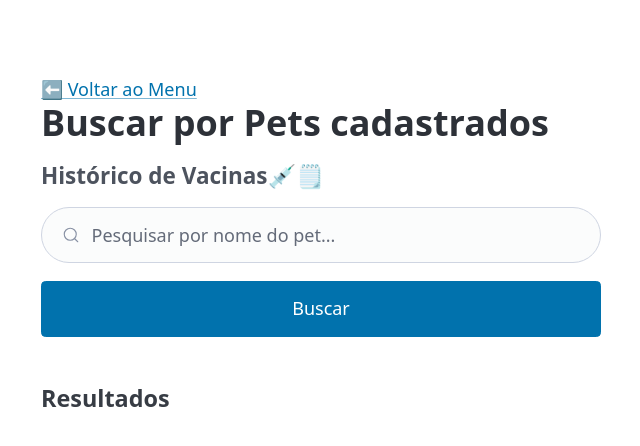
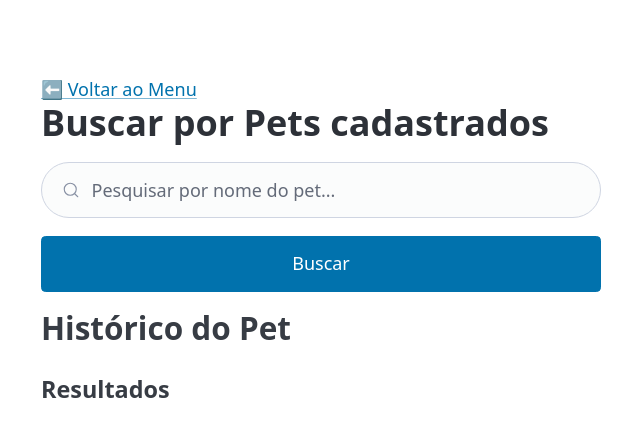
Before and after one commit to jeronimo-jrsilva/vetcare, an Electron app: page src/Busca_pet.html in a window 900 px wide. Shown: the whole page, without its empty margins (129-769 px from the left). Drawn offline with nearby package versions, Linux system fonts and the light colour scheme; no server answers.

Commit message:
listar vacinas html

```diff
--- a/src/Busca_pet.html
+++ b/src/Busca_pet.html
@@ -16,18 +16,22 @@
     <h1>
       <label>Buscar por Pets cadastrados</label>
     </h1>
-  <h4>
-  <label>Histórico de Vacinas💉🗒️</label>
-  </h4>
   </body>
     <form id="pesquisa">
       <input id="buscar" type="search" name="q" placeholder="Pesquisar por nome do pet...">
       <button type="submit">Buscar</button>
     </form>
+    <div class="historico-container">
+  <h2>Histórico do Pet</h2>
+  <!-- A lista será renderizada aqui dentro -->
+  <ul id="historico-vacina"></ul>
+</div>
+
 
     <h2 style="margin-top: 30px; font-size: 1.3rem;">Resultados</h2>
     <ul id="lista-resultados"></ul>
 
+
     <script src="busca_pet_render.js"></script>
   </body>
 </html>
```
